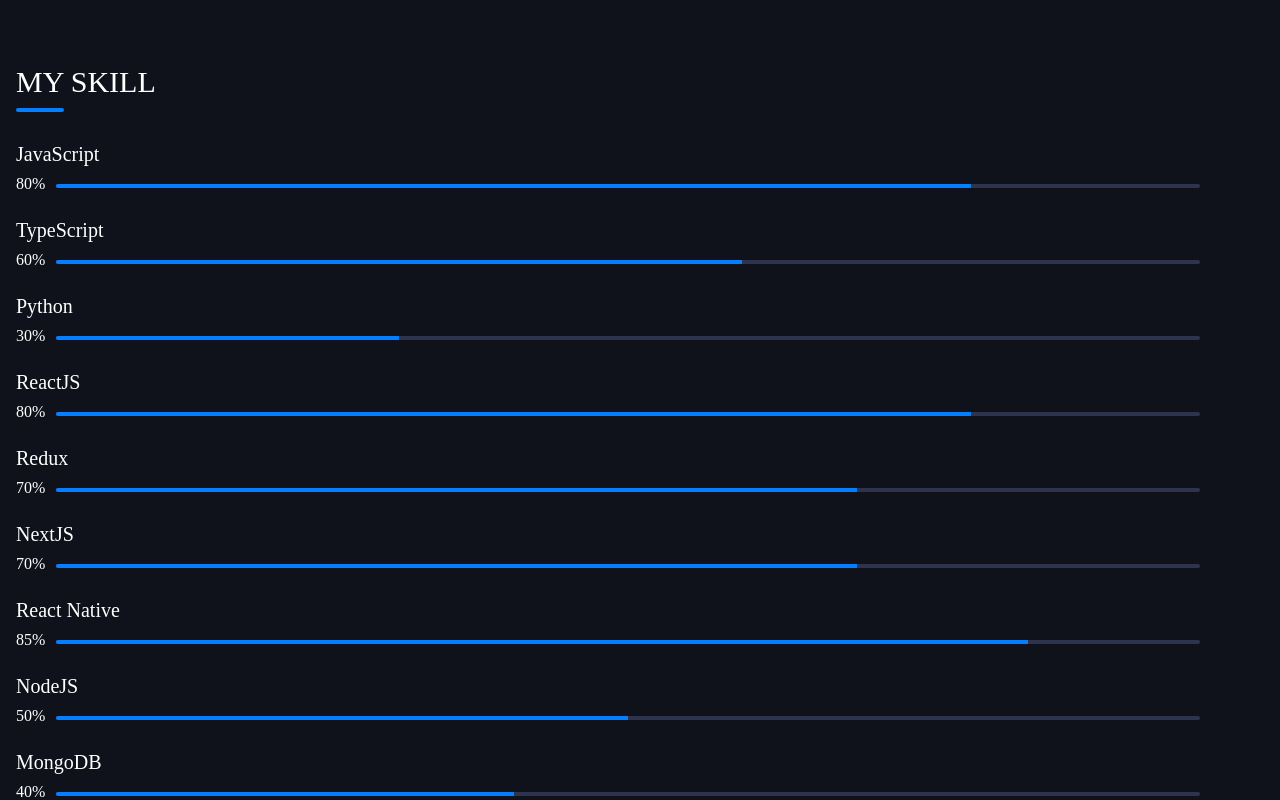
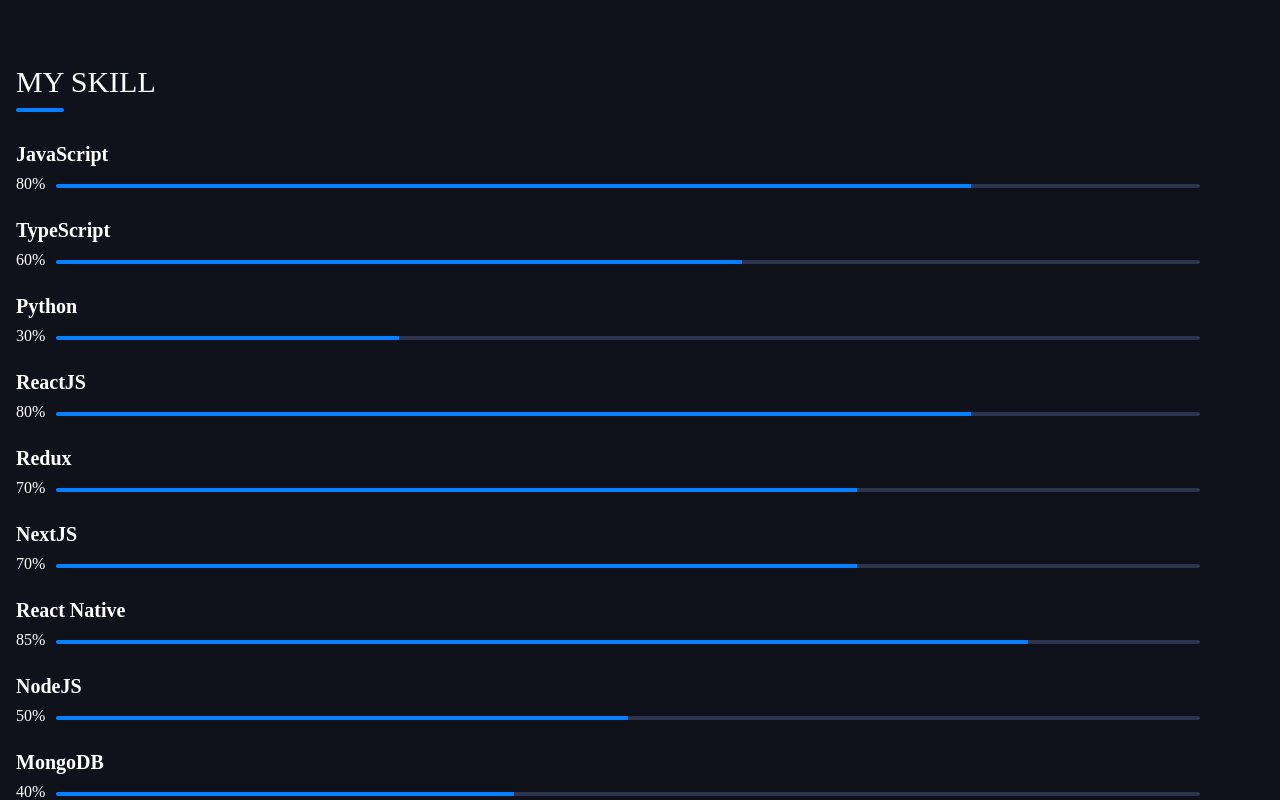
Before and after one commit to lucifer2355/portfolio-2, a Next.js app: page /resume in a window 1280 px wide. Shown: the top 800 px of the page. Built offline with nearby package versions, Linux system fonts and the light colour scheme; what tailwindcss-pseudo-elements would draw is missing.

Commit message:
change font family to skill data

```diff
--- a/components/Skills.jsx
+++ b/components/Skills.jsx
@@ -56,9 +56,9 @@
     <div className='mt-10'>
       {skills.map((skill) => (
         <div className='mt-5'>
-          <h1 className='text-xl'>{skill.title}</h1>
+          <h1 className='text-xl font-bold'>{skill.title}</h1>
           <div className='relative pt-1 flex'>
-            <span className='w-10'>{skill.percentage}</span>
+            <span className='w-10 font-thin'>{skill.percentage}</span>
             <div className='overflow-hidden h-1 mt-3 flex rounded-md bg-[#2E344E] w-11/12'>
               <div
                 style={{ width: skill.percentage }}
--- a/pages/about.jsx
+++ b/pages/about.jsx
@@ -6,7 +6,7 @@
 import PersonalInfo from "../components/PersonalInfo";
 import Card from "../components/Card";
 
-const about = () => {
+const About = () => {
   return (
     <>
       <MobileDrawer />
@@ -65,4 +65,4 @@
   );
 };
 
-export default about;
+export default About;
--- a/pages/resume.jsx
+++ b/pages/resume.jsx
@@ -4,7 +4,7 @@
 import Title from "../components/Title";
 import Skills from "../components/Skills";
 
-const resume = () => {
+const Resume = () => {
   return (
     <>
       <MobileDrawer />
@@ -17,4 +17,4 @@
   );
 };
 
-export default resume;
+export default Resume;
```
